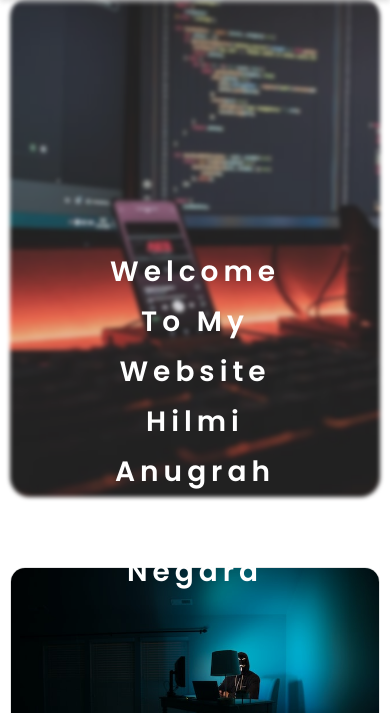
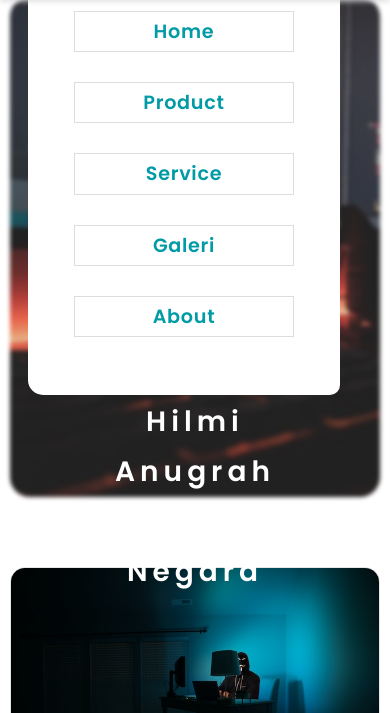
Before and after one commit to Hilmibn/hilmibn.github.io, a plain HTML site: page index.html in a window 390 px wide. Shown: the part 131-844 px from the top of the page. Drawn offline with nearby package versions, Linux system fonts and the light colour scheme.

Commit message:
menambahakan css

```diff
--- a/style.css
+++ b/style.css
@@ -322,9 +322,9 @@ nav img {
   nav ul {
     position: absolute;
     right: 50px;
-    top: 125px;
+    top: 300px;
     padding: 20px 0px 10px;
-    transform: translatey(-450%);
+    transform: translatey(-50%);
     width: 80%;
     height: 50vh;
     flex-direction: column;
```
